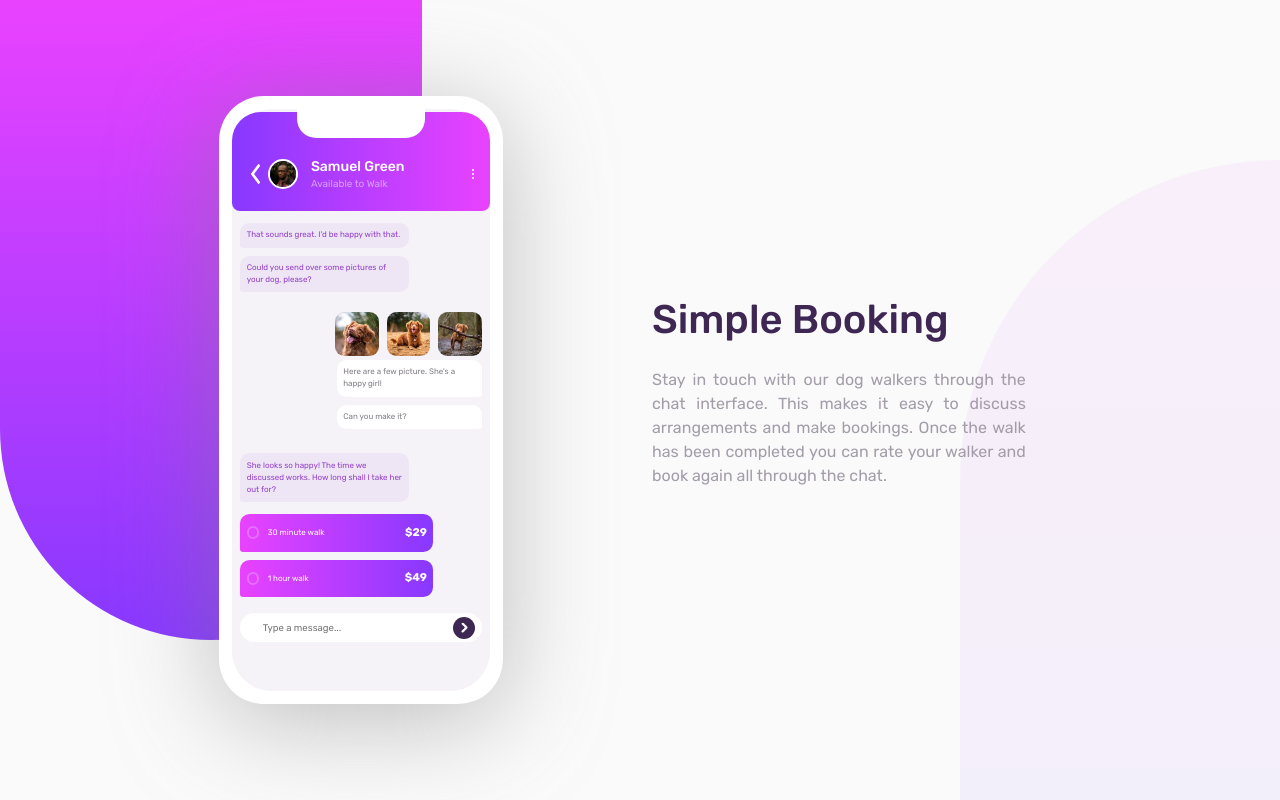
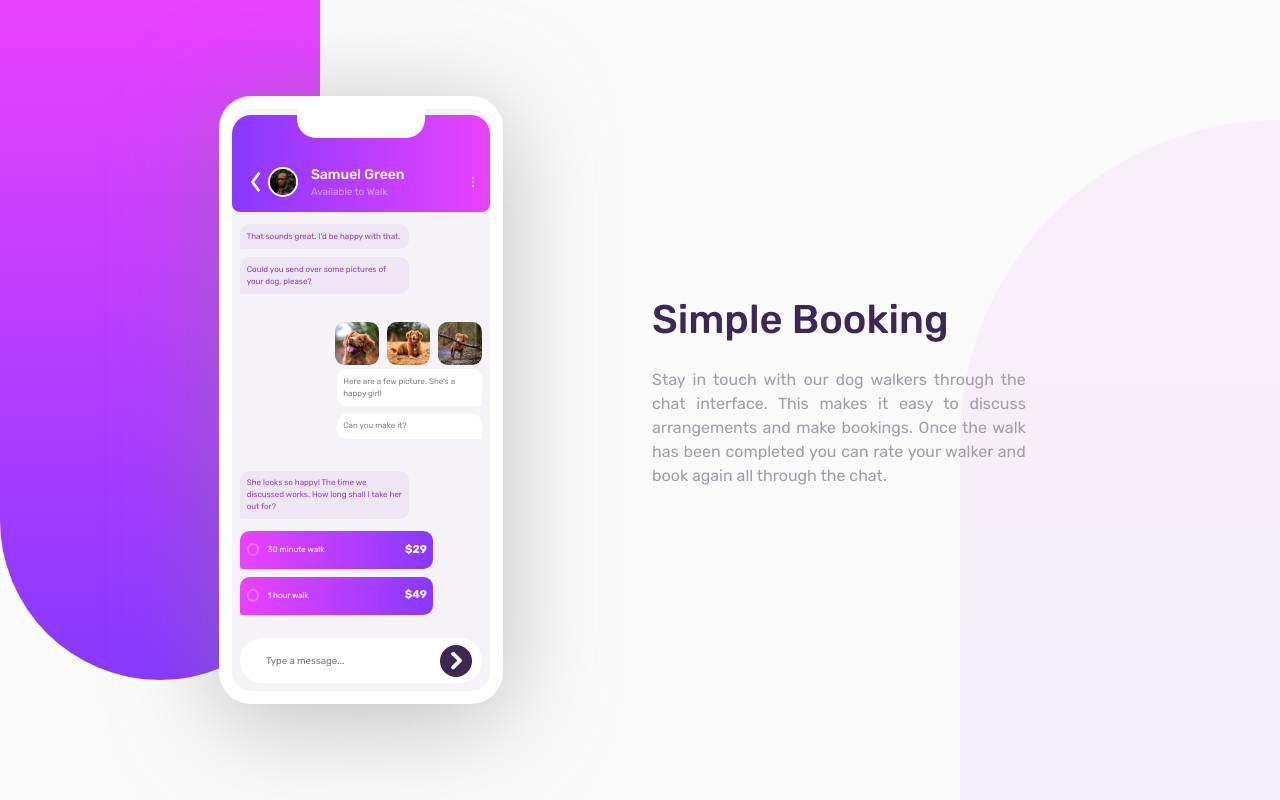
Before and after one commit to T-Induwara/chat-app-ui, a React (Create React App) app: page / in a window 1280 px wide. Built offline with nearby package versions, Linux system fonts and the light colour scheme.

Commit message:
Finalized the whole project

```diff
--- a/src/App.css
+++ b/src/App.css
@@ -41,13 +41,13 @@
     padding:0;
 }
 .app{
-    height:100vh;
+    /*height:100vh;*/
     width:100vw;
     background-color: var(--GrayishWhite);
 }
 .top-shape,.bottom-shape{
     position:absolute;
-    height:55vh;
+    height:60vh;
     width:50vw;
     z-index:1 !important;
 }
@@ -71,12 +71,12 @@
     z-index:100 !important;
 }
 .app-border{
-    flex:65%;
+    flex:70%;
     height:70vh;
 }
 .text-wrapper{
-    flex:35%;
-    height:20vh;
+    flex:30%;
+    height:30vh;
 }
 /*CSS for app wrapper in mobile*/
 .app-wrapper{
@@ -107,11 +107,12 @@
 
 /*CSS for app UI on mobile*/
 .app-border{
+    padding-top:1rem;
     align-items: center;
     justify-content: center;
 }
 .app-ui{
-    height:90%;
+    height:100%;
     width:75%;
     background-color:var(--White);
     border-radius:2.5rem;
@@ -134,11 +135,11 @@
 }
 .ui-header{
     width:100%;
-    height:20%;
+    height:15%;
     background: linear-gradient(90deg, rgba(136,56,255,1) 0%, rgba(233,66,255,1) 100%);
-    margin-top:-1.2rem;
+    margin-top:-1.4rem;
     border-radius:1.8rem 1.8rem 0.5rem 0.5rem;
-    padding:0rem 1rem 1rem 1rem;
+    padding:0rem 1rem 0.5rem 1rem;
 }
 .ui-content{
     width:100%;
@@ -275,8 +276,6 @@ input[type='radio']:checked:after {
     font-family:'Rubik700';
     font-size:0.7rem;
 }
-.msg-col{
-}
 .msg-placeholder{
     width:100%;
     background-color:var(--White);
@@ -286,6 +285,7 @@ input[type='radio']:checked:after {
 .text-placeholder{
     font-family:'Rubik400';
     font-size:0.6rem;
+    padding-left:0.5rem;
     outline:none;
     border:0px;
     background-color:var(--White);
@@ -293,7 +293,7 @@ input[type='radio']:checked:after {
 .text-placeholder::placeholder{
     font-family:'Rubik400';
     font-size:0.6rem;
-    padding-left:1rem;
+    padding-left:0.5rem;
 }
 .send-btn{
     width:1.4rem;
@@ -303,7 +303,7 @@ input[type='radio']:checked:after {
     border-radius:10rem;
 }
 
-/*CSS for chat section start*/
+/*CSS for chat section end*/
 
 
 @media only screen and (min-width:768px){
@@ -321,6 +321,7 @@ input[type='radio']:checked:after {
         align-items: center;
     }
     .app-border{
+        padding-top:0rem;
         flex:50%;
         height:80vh;
     }
@@ -345,13 +346,13 @@ input[type='radio']:checked:after {
     .app-ui{
         height:70%;
         width:85%;
-        border-radius:2.5rem;
+        border-radius:2rem;
         padding:0.8rem;
     }
     .app-body{
         height:100%;
         width:100%;
-        border-radius: 1.5rem;
+        border-radius: 1.2rem;
         align-items: center;
     }
     .ui-notch{
@@ -364,7 +365,7 @@ input[type='radio']:checked:after {
         width:100%;
         height:20%;
         margin-top:-1.4rem;
-        border-radius:1.8rem 1.8rem 0.5rem 0.5rem;
+        border-radius:1.2rem 1.2rem 0.5rem 0.5rem;
     }
     .ui-content{
         width:100%;
@@ -378,8 +379,8 @@ input[type='radio']:checked:after {
         background-color: var(--GrayishWhite);
     }
     .top-shape,.bottom-shape{
-        height:80vh;
-        width:33vw;
+        height:85vh;
+        width:25vw;
         background-color:black;
     }
     .top-shape{
@@ -419,13 +420,13 @@ input[type='radio']:checked:after {
     .app-ui{
         height:95%;
         width:53%;
-        border-radius:2.8rem;
+        border-radius:2rem;
         padding:0.8rem;
     }
     .app-body{
         height:100%;
         width:100%;
-        border-radius: 2.5rem;
+        border-radius: 1.2rem;
         align-items: center;
     }
     .ui-notch{
@@ -437,14 +438,43 @@ input[type='radio']:checked:after {
     .ui-header{
         width:100%;
         height:20%;
-        margin-top:-1.6rem;
-        border-radius:1.8rem 1.8rem 0.5rem 0.5rem;
+        margin-top:-1.4rem;
+        border-radius:1.2rem 1.2rem 0.5rem 0.5rem;
     }
     .ui-content{
         width:100%;
         height:100%;
         border-radius:0rem 0rem 2.5rem 2.5rem;
     }
+
+    /*CSS for chat section start*/
+    .msg-placeholder{
+        width:100%;
+        background-color:var(--White);
+        padding:0.4rem 0.6rem;
+        border-radius:10rem;
+    }
+    .text-placeholder{
+        font-family:'Rubik400';
+        font-size:0.6rem;
+        padding-left:0.5rem;
+        outline:none;
+        border:0px;
+        background-color:var(--White);
+    }
+    .text-placeholder::placeholder{
+        font-family:'Rubik400';
+        font-size:0.6rem;
+        padding-left:0.5rem;
+    }
+    .send-btn{
+        width:2rem;
+        height:2rem;
+        background-color:var(--VeryDarkDesaturatedViolet);
+        padding:0.4rem;
+        border-radius:10rem;
+    }
+    /*CSS for chat section end*/
 }
 
 @media only screen and (min-width:1400px){
@@ -464,13 +494,13 @@ input[type='radio']:checked:after {
     .app-ui{
         height:600px;
         width:290px;
-        border-radius:2.8rem;
+        border-radius:2rem;
         padding:0.8rem;
     }
     .app-body{
         height:100%;
         width:100%;
-        border-radius: 2rem;
+        border-radius: 1.2rem;
         align-items: center;
     }
     .ui-notch{
@@ -483,7 +513,7 @@ input[type='radio']:checked:after {
         width:100%;
         height:20%;
         margin-top:-10%;
-        border-radius:1.8rem 1.8rem 0.5rem 0.5rem;
+        border-radius:1.2rem 1.2rem 0.5rem 0.5rem;
     }
     .ui-content{
         width:100%;
--- a/src/components/AppUI.js
+++ b/src/components/AppUI.js
@@ -39,7 +39,7 @@ const AppUI = () => {
                                     </div>
                                 </div>
                             </div>
-                            <div className="ui-content">
+                            <div className="d-flex flex-column justify-content-between ui-content">
                                 <div className="d-flex flex-column align-items-left content-col">
                                     <p className="left-chat">
                                         That sounds great. I'd be happy with that.
```
